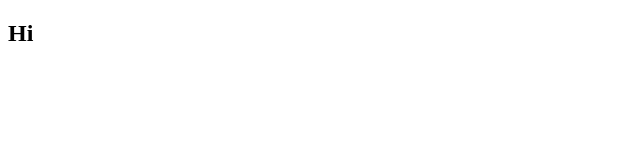
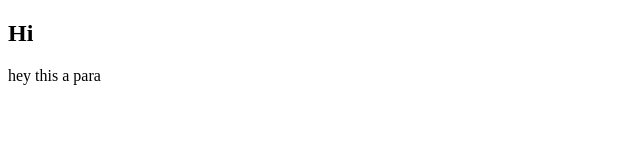
Before and after one commit to ArshadKhan-08/samplerepogit, a plain HTML site: page index.html in a window 1280 px wide. Shown: the whole page, without its empty margins (0-640 px from the left). Drawn offline with Linux system fonts and the light colour scheme.

Commit message:
Update index.html

```diff
--- a/index.html
+++ b/index.html
@@ -12,6 +12,7 @@
     </header>
     <main>
         <h2>Hi</h2>
+        <p>hey this a para</p>
     </main>
 </body>
 </html>
```
